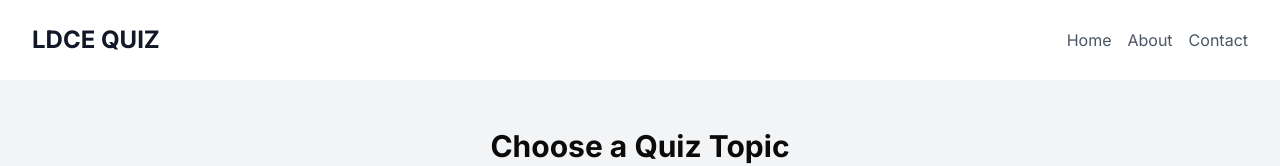
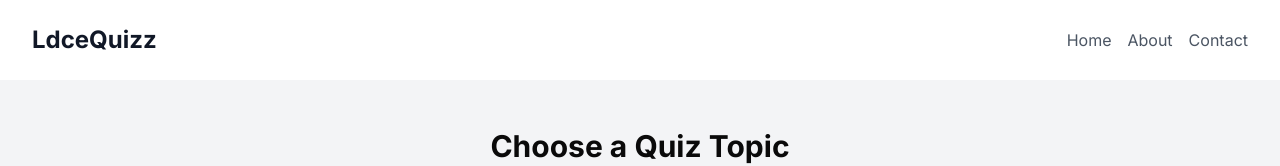
Before and after one commit to dulal2/ldce, a Next.js app: page / in a window 1280 px wide. Shown: the top 166 px of the page. Built offline with nearby package versions, Linux system fonts and the light colour scheme.

Commit message:
Update Header.tsx

```diff
--- a/components/Header.tsx
+++ b/components/Header.tsx
@@ -7,7 +7,7 @@ export default function Header() {
         <div className="flex justify-between items-center py-6">
           <div className="flex items-center">
             <Link href="/" className="text-2xl font-bold text-gray-900">
-              LDCE QUIZ
+              LdceQuizz
             </Link>
           </div>
           <nav>
```
